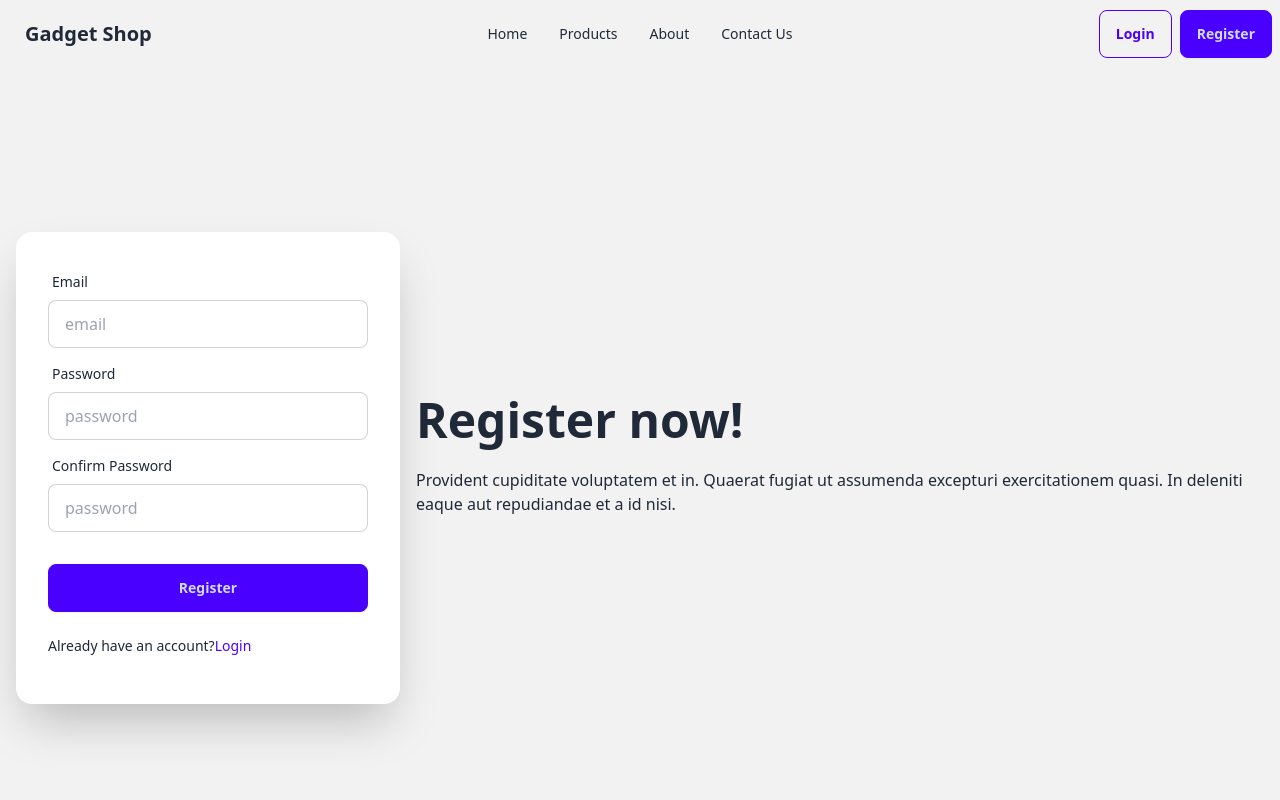
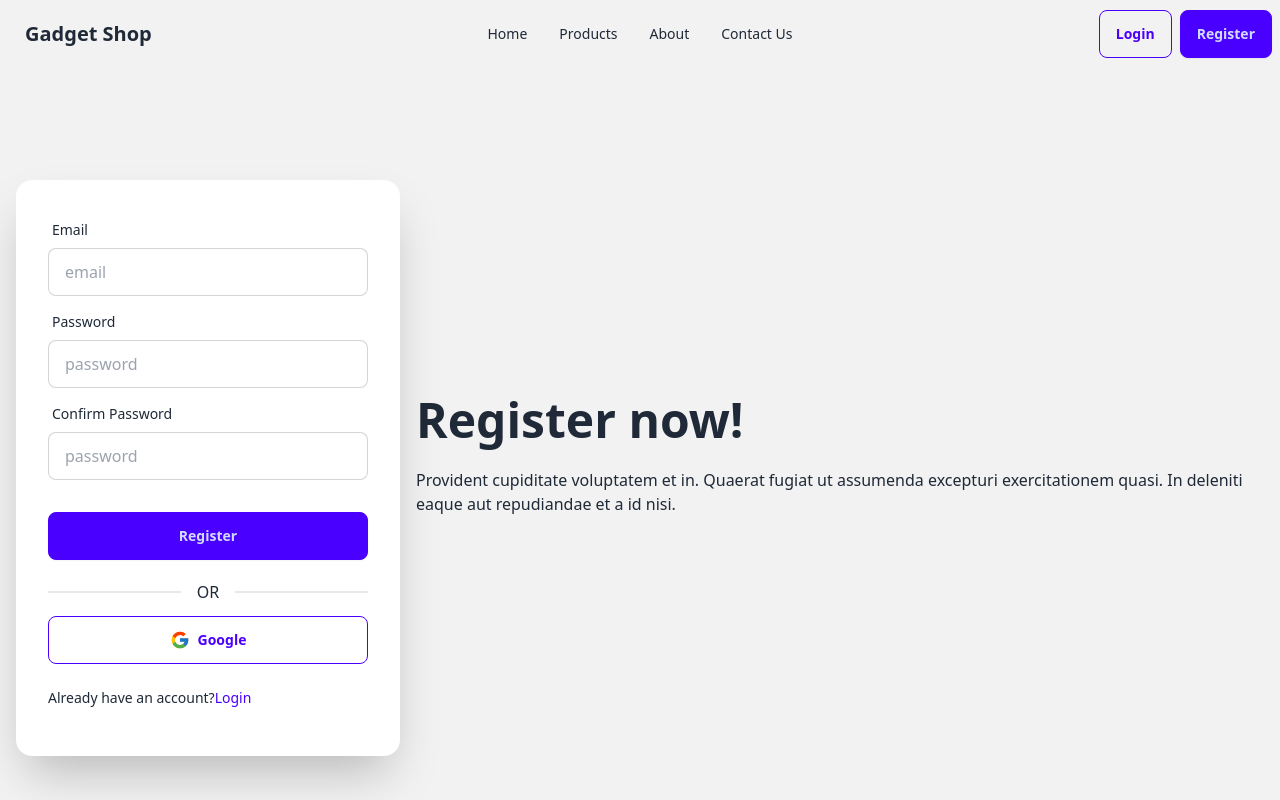
Before and after one commit to Oronno-Akter-Usha/gadget-shop, a React (Vite) app in the folder client/: page /register in a window 1280 px wide. Shown: the top 800 px of the page. Built offline with nearby package versions, Linux system fonts and the light colour scheme; no server answers.

Commit message:
feat: integrate GoogleLogin component with Register and Login pages

```diff
--- a/client/package.json
+++ b/client/package.json
@@ -15,6 +15,7 @@
     "react": "^18.3.1",
     "react-dom": "^18.3.1",
     "react-hook-form": "^7.53.2",
+    "react-icons": "^5.3.0",
     "react-router-dom": "^6.28.0",
     "sort-by": "^1.2.0"
   },
--- a/client/src/Pages/Login.jsx
+++ b/client/src/Pages/Login.jsx
@@ -2,6 +2,7 @@
 import { Link, useNavigate } from "react-router-dom";
 import useAuth from "../hooks/useAuth";
 import { useForm } from "react-hook-form";
+import GoogleLogin from "../components/login-registration/GoogleLogin";
 
 const Login = () => {
   const { Login } = useAuth();
@@ -72,6 +73,8 @@
                 Login
               </button>
             </div>
+            {/* Google Login */}
+            <GoogleLogin />
             <p className="my-4 text-sm font-light">
               New here?
               <Link to={"/register"} className="text-primary">
--- a/client/src/Pages/Register.jsx
+++ b/client/src/Pages/Register.jsx
@@ -2,6 +2,7 @@
 import { Link, useNavigate } from "react-router-dom";
 import useAuth from "../hooks/useAuth";
 import { useForm } from "react-hook-form";
+import GoogleLogin from "../components/login-registration/GoogleLogin";
 const Register = () => {
   const { CreateUser } = useAuth();
   const {
@@ -96,6 +97,8 @@
                 Register
               </button>
             </div>
+            {/* Google Login */}
+            <GoogleLogin />
             <p className="my-4 text-sm font-light">
               Already have an account?
               <Link to={"/login"} className="text-primary">
--- a/client/src/components/home/UserDropdown.jsx
+++ b/client/src/components/home/UserDropdown.jsx
@@ -1,3 +1,4 @@
+import { NavLink } from "react-router-dom";
 import useAuth from "../../hooks/useAuth";
 
 const UserDropdown = () => {
@@ -19,10 +20,10 @@
       </div>
       <ul
         tabIndex={0}
-        className="menu menu-sm dropdown-content bg-base-100 rounded-box z-[1] mt-3 w-52 p-2 shadow"
+        className="menu menu-sm dropdown-content bg-base-100 rounded-box z-[1] mt-3 w-52 p-2 shadow flex flex-col gap-2"
       >
         <li>
-          <a>Dashboard</a>
+          <NavLink>Dashboard</NavLink>
         </li>
         <li>
           <button
--- /dev/null
+++ b/client/src/components/login-registration/GoogleLogin.jsx
@@ -0,0 +1,29 @@
+import { useNavigate } from "react-router-dom";
+import useAuth from "../../hooks/useAuth";
+import { FcGoogle } from "react-icons/fc";
+
+const GoogleLogin = () => {
+  const { GoogleLogin } = useAuth();
+  const navigate = useNavigate();
+  const handleGoogleLogin = () => {
+    GoogleLogin().then(() => {
+      navigate("/");
+    });
+  };
+  return (
+    <div>
+      <div className="divider">OR</div>
+      <div>
+        <button
+          onClick={handleGoogleLogin}
+          className="btn btn-primary btn-outline w-full"
+        >
+          <FcGoogle size={20} />
+          Google
+        </button>
+      </div>
+    </div>
+  );
+};
+
+export default GoogleLogin;
```
Also changed, not shown: 1 other file (tests, documents, lock files or other folders).
